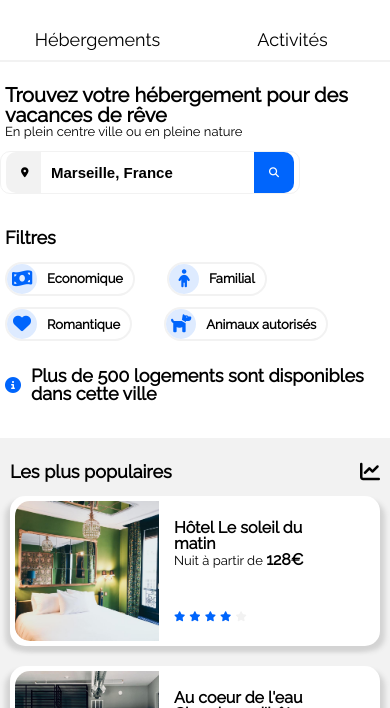
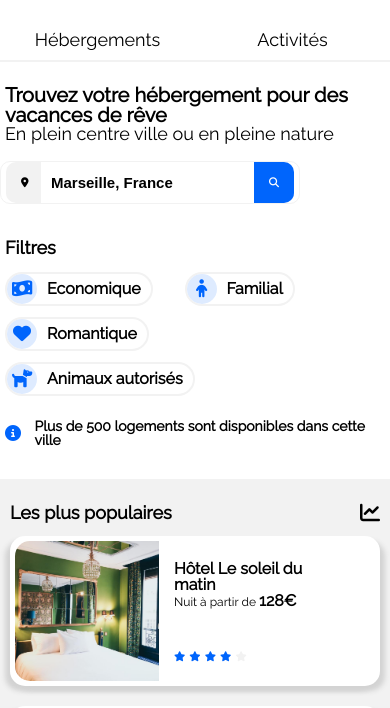
Before and after one commit to Jerhum25/P2_booki, a plain HTML site: page index.html in a window 390 px wide. Shown: the part 58-766 px from the top of the page. Drawn offline with Linux system fonts and the light colour scheme.

Commit message:
modif taille police filtres responsive

```diff
--- a/CSS/style.css
+++ b/CSS/style.css
@@ -679,10 +679,10 @@ footer .container div{
     .container{
         width: auto;
     }
-    #bloc_page p{
+/*     #bloc_page p{
         font-size: 13px;
     }
-    h1{
+ */    h1{
         font-size: 20px;
     }
     h2{
@@ -693,7 +693,6 @@ footer .container div{
 /* Section header */
     header .container{
         flex-direction: column;
-
     }
 
     .logo{
@@ -799,8 +798,10 @@ footer .container div{
 
 /* Section info */
     .info .container{
-        padding: 0 5px;
-
+        padding: 0 5px
+    }
+    .info h2{
+        font-size: 14px;
     }
 
 /*section hébergements populaires*/
```
